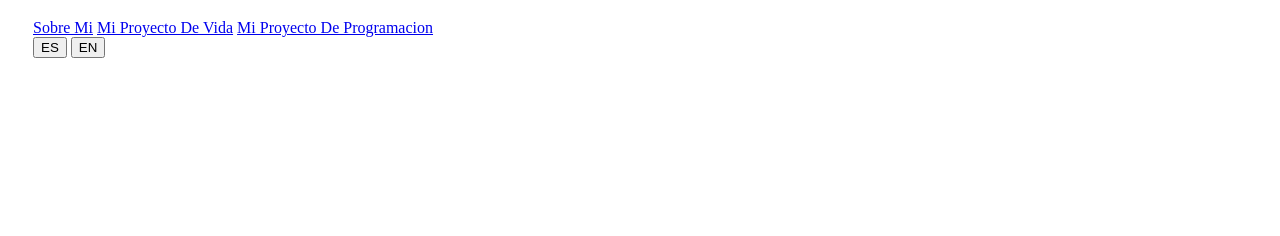
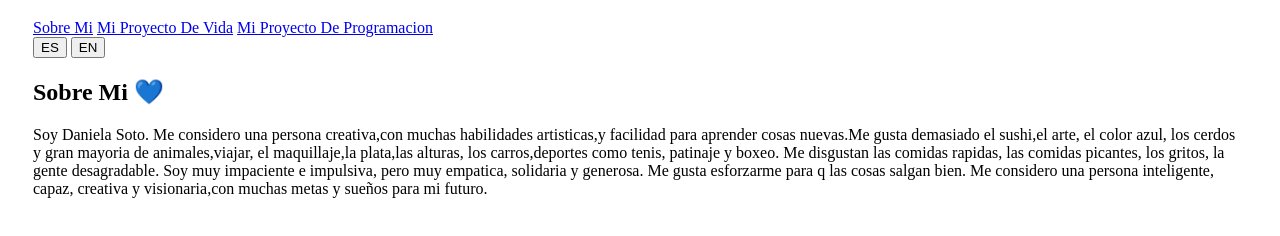
Before and after one commit to EQUIPO13MONTESORI/DANIELA-SOTO-PAGINA-WEB, a plain HTML site: page index.html in a window 1280 px wide. Shown: the part 94-330 px from the top of the page. Drawn offline with Linux system fonts and the light colour scheme.

Commit message:
section sobre mi

```diff
--- a/index.html
+++ b/index.html
@@ -17,8 +17,15 @@
           <button class= "lang-button">EN</button>
         </div>
       </header>
+      <main>
+        <section id="about-me" class="section">
+        <h2> Sobre Mi 💙 </h2>
+        <p>Soy Daniela Soto. Me considero una persona creativa,con muchas habilidades artisticas,y facilidad para aprender cosas nuevas.Me gusta demasiado el sushi,el arte, el color azul, los cerdos y gran mayoria de animales,viajar, el maquillaje,la plata,las alturas, los carros,deportes como tenis, patinaje y boxeo. Me disgustan las comidas rapidas, las comidas picantes, los gritos, la gente desagradable. Soy muy impaciente e impulsiva, pero muy empatica, solidaria y generosa.  Me gusta esforzarme para q las cosas salgan bien. Me considero una persona inteligente, capaz, creativa y visionaria,con muchas metas y sueños para mi futuro.</p>
+        </p>
+        </section>
+      </main>
 
 
-      <script src="script.js"></script>
+       <script src="script.js"></script>
   </body>
 </html>
```
